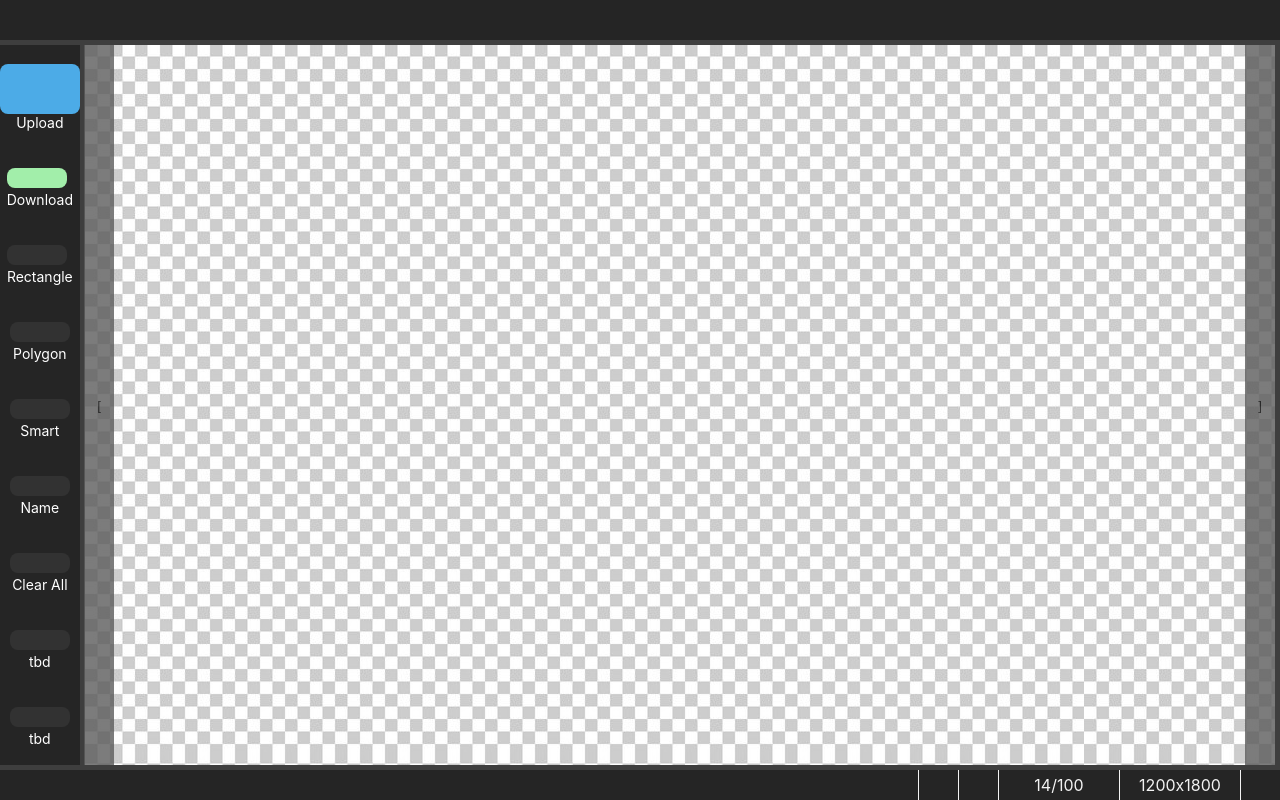
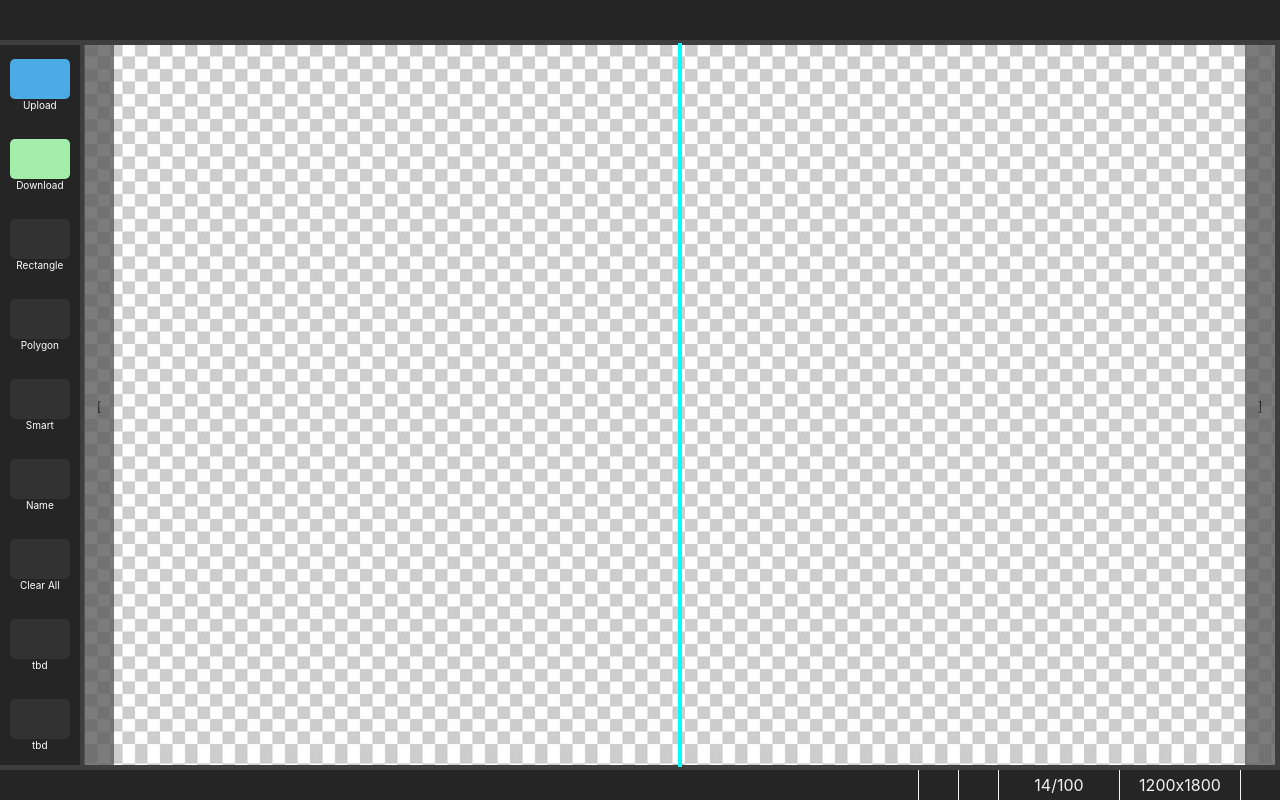
Before and after one commit to kstajer/annotate-img, a React (Create React App) app in the folder annotate-image/: page / in a window 1280 px wide. Built offline with nearby package versions, Linux system fonts and the light colour scheme.

Commit message:
design updated

```diff
--- a/annotate-image/src/Toolbar.css
+++ b/annotate-image/src/Toolbar.css
@@ -17,17 +17,16 @@
     margin: 0;
     padding: 0;
     width: auto;
-    margin-bottom: 3px;
 
     width: 60px;
-    height: 20px;
-    border-radius: 8px;
+    height: 40px;
+    border-radius: 5px;
     background-color: rgb(50, 50, 50);
     cursor: pointer;
 }
 
 .toolbar label {
-    font-size: 14px;
+    font-size: 10px;
     color: white;
     display: flex;
     flex-direction: column;
@@ -56,13 +55,10 @@ input[type="file"] {
     border: none;
     margin: 0;
     padding: 0px;
-    /* margin-bottom: 3px;
-    margin-left: 3vw;
-    margin-right: 2vw; */
 
-    width: 80px;
-    height: 50px;
-    border-radius: 8px;
+    width: 60px;
+    height: 40px;
+    border-radius: 5px;
     background-color: rgb(76, 171, 231) !important;
     cursor: pointer;
 }
--- a/annotate-image/src/Workspace.css
+++ b/annotate-image/src/Workspace.css
@@ -46,15 +46,18 @@
 }
 
 .img-display-div{
-    display:flex;
+    display: flex;
     justify-content: center;
+    height: 100%;
+    /* height: max-content; */
     margin: 35px;
-    width: calc(100% - (80px));
-    height: calc(100% - (70px));
+    border: solid 2px aqua;
 }
 
 .img-display{
-    max-width: 100%;
+    width: 100%;
+    height: 100%;
     object-fit: contain;
+    display: block;
     border: 2px solid red;
 }
--- a/annotate-image/src/Workspace.js
+++ b/annotate-image/src/Workspace.js
@@ -5,8 +5,20 @@ function Workspace({imgNames}) {
 
   const [currentImgID, setCurrentImgID]= useState(-1)
   const [currentImgName, setCurrentImgName]= useState(null)
-  const [imageDimensions, setImageDimensions] = useState({});
+  const [imageCurrentSize, setImageCurrentSize] = useState([]);
+  const [imgNaturalSize, setImageNaturalSize] = useState([]);
+
   var imgSlide=0;
+
+  useEffect(() => {
+    function handleResize() {
+      if (imageCurrentSize.length > 0) {
+        console.log('resized2')
+        console.log(imageCurrentSize)
+      }
+  }
+    window.addEventListener('resize', handleResize)
+  })
 
   useEffect(() => {
     console.log(imgNames)
@@ -35,12 +47,15 @@ function Workspace({imgNames}) {
   }
 
   const onImgLoad = ({ target: img }) => {
-    const { width, height } = img;
-    console.log(width, height)
+    const { clientWidth, clientHeight } = img;
+    const { naturalWidth, naturalHeight } = img;
+    setImageCurrentSize([clientWidth, clientHeight]);
+    setImageNaturalSize([naturalWidth, clientHeight]);
+    console.log('teraz: '+ clientWidth + ', ' + clientHeight + '; oryginal: ' + naturalWidth + ', ' + naturalHeight)
   };
 
   return (
-    <div className='workspace'>
+    <div className='workspace' onresize= {()=> {console.log('resied')}}>
       <button className='previous-btn' onClick={previousImg}>[</button>
       <div className='img-display-div'>
         { currentImgName &&
```
Also changed, not shown: annotate-image/src/test.jpg (added).
